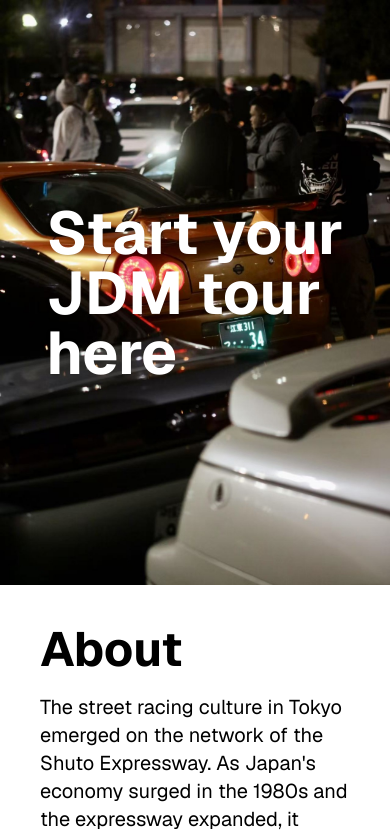
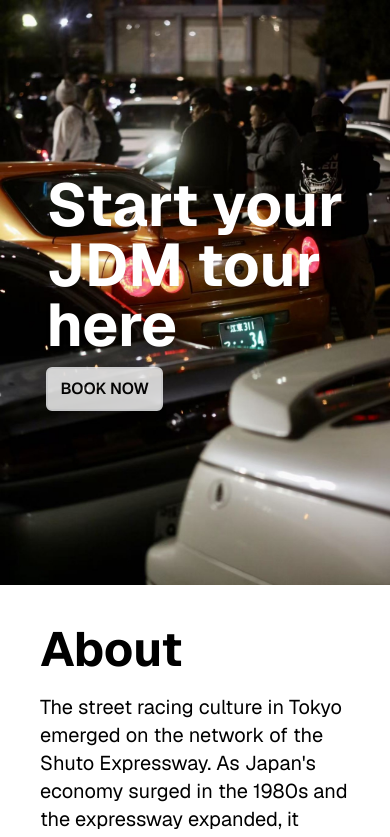
Before and after one commit to zhangzhikaii/daikoku_lp, a Next.js app: page /daikoku/about in a window 390 px wide. Shown: the top 837 px of the page. Built offline with nearby package versions, Linux system fonts and the light colour scheme.

Commit message:
fix: responsive

```diff
--- a/src/components/daikoku/about/AboutSection/index.tsx
+++ b/src/components/daikoku/about/AboutSection/index.tsx
@@ -15,15 +15,16 @@ export const AboutSection: React.FC = () => {
       className={clsx(
         "flex flex-col m-10 gap-10",
         "md:flex-row md:my-40 md:justify-center",
-        "lg:gap-20",
+        "lg:gap-10",
+        "xl:gap-20",
       )}
     >
       <div
         className={clsx(
           "order-first flex flex-col justify-between gap-5",
-          "md:order-last md:max-w-xl",
-          "lg:max-w-2xl lg:p-5",
-          "",
+          "md:order-last md:max-w-sm",
+          "lg:max-w-xl lg:p-5",
+          "xl:max-w-2xl",
           "transition-all duration-2000 ease-out",
           inView ? "opacity-100 translate-x-0" : "opacity-0 translate-x-[30px]",
         )}
@@ -48,7 +49,8 @@ export const AboutSection: React.FC = () => {
       <div
         className={clsx(
           "order-last shadow-2xl self-start",
-          "md:order-first md:w-sm",
+          "md:order-first md:w-[300px]",
+          "lg:w-sm",
           "transition-all duration-2000 ease-out",
           inView
             ? "opacity-100 translate-x-0"
--- a/src/components/daikoku/about/SpotSection/index.tsx
+++ b/src/components/daikoku/about/SpotSection/index.tsx
@@ -14,7 +14,9 @@ export const SpotSection: React.FC = () => {
       ref={ref}
       className={clsx(
         "flex flex-col m-10",
-        "md:w-[70rem] md:mx-auto",
+        "md:w-[45rem] md:mx-auto",
+        "lg:w-[62rem]",
+        "xl:w-[70rem]",
         "transition-all duration-2000 ease-out",
         inView ? "opacity-100 translate-y-0" : "opacity-0 translate-y-[30px]",
       )}
--- a/src/components/daikoku/about/TitleSection/index.tsx
+++ b/src/components/daikoku/about/TitleSection/index.tsx
@@ -43,20 +43,38 @@ export const TitleSection: React.FC = () => {
           priority
         />
       </div>
-      <h1
+      <div
         className={clsx(
-          "absolute inset-0 flex items-center justify-center text-white font-bold drop-shadow pointer-events-none text-6xl",
-          "lg:text-7xl",
+          "absolute inset-0 flex items-center justify-center",
           "transition-all duration-2000 ease-out",
           inView
             ? "opacity-100 translate-x-0"
             : "opacity-0 translate-x-[-5rem]",
         )}
       >
-        Start your <br className="md:hidden" />
-        JDM tour <br className="md:hidden" />
-        here
-      </h1>
+        <div className="flex flex-col items-start">
+          <h1
+            className={clsx(
+              "pointer-events-none text-white font-bold text-6xl drop-shadow",
+              "lg:text-7xl",
+            )}
+          >
+            Start your <br className="md:hidden" />
+            JDM tour <br className="md:hidden" />
+            here
+          </h1>
+          <button
+            className={clsx(
+              "text-md font-semibold text-black uppercase bg-white py-2 px-3 rounded-md mt-3 opacity-80 border-2 border-gray-100",
+              "transition-all duration-300 ease-out",
+              "hover:bg-transparent hover:text-white hover:opacity-100",
+              "md:text-xl md:px-4 md:mt-5",
+            )}
+          >
+            Book now
+          </button>
+        </div>
+      </div>
     </div>
   );
 };
```
